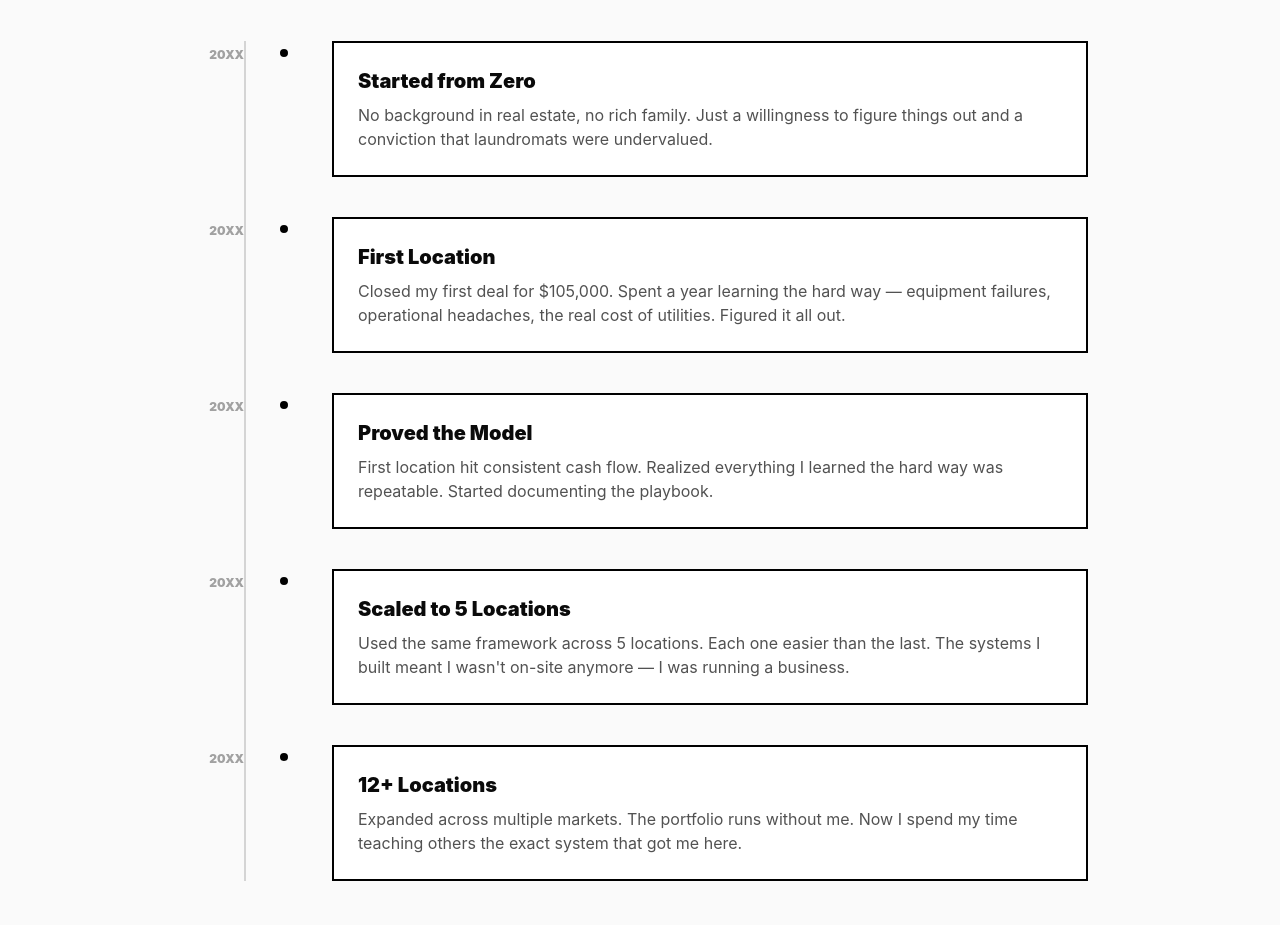
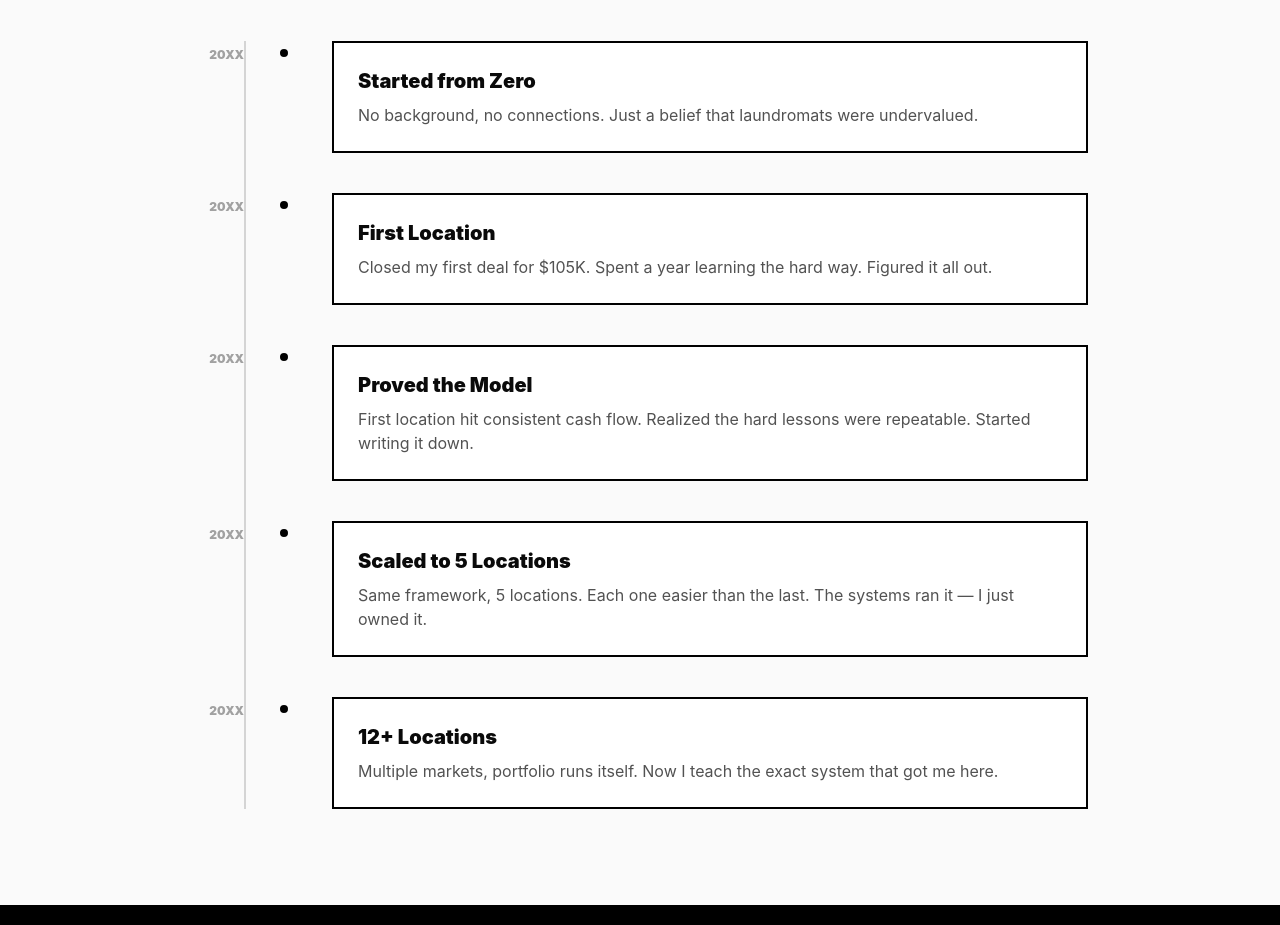
Before and after one commit to officialericdavis/pm-course, a React (Vite) app: page /about in a window 1280 px wide. Shown: the part 1527-2452 px from the top of the page. Built offline with nearby package versions, Linux system fonts and the light colour scheme.

Commit message:
ui fixes

```diff
--- a/src/app/web/pages/public/about-page.tsx
+++ b/src/app/web/pages/public/about-page.tsx
@@ -14,11 +14,11 @@
 ];
 
 const TIMELINE = [
-  { year: "20XX", title: "Started from Zero", body: "No background in real estate, no rich family. Just a willingness to figure things out and a conviction that laundromats were undervalued." },
-  { year: "20XX", title: "First Location", body: "Closed my first deal for $105,000. Spent a year learning the hard way — equipment failures, operational headaches, the real cost of utilities. Figured it all out." },
-  { year: "20XX", title: "Proved the Model", body: "First location hit consistent cash flow. Realized everything I learned the hard way was repeatable. Started documenting the playbook." },
-  { year: "20XX", title: "Scaled to 5 Locations", body: "Used the same framework across 5 locations. Each one easier than the last. The systems I built meant I wasn't on-site anymore — I was running a business." },
-  { year: "20XX", title: "12+ Locations", body: "Expanded across multiple markets. The portfolio runs without me. Now I spend my time teaching others the exact system that got me here." },
+  { year: "20XX", title: "Started from Zero", body: "No background, no connections. Just a belief that laundromats were undervalued." },
+  { year: "20XX", title: "First Location", body: "Closed my first deal for $105K. Spent a year learning the hard way. Figured it all out." },
+  { year: "20XX", title: "Proved the Model", body: "First location hit consistent cash flow. Realized the hard lessons were repeatable. Started writing it down." },
+  { year: "20XX", title: "Scaled to 5 Locations", body: "Same framework, 5 locations. Each one easier than the last. The systems ran it — I just owned it." },
+  { year: "20XX", title: "12+ Locations", body: "Multiple markets, portfolio runs itself. Now I teach the exact system that got me here." },
 ];
 
 const VALUES = [
```
